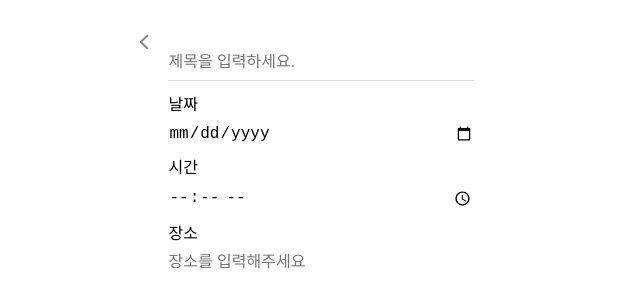
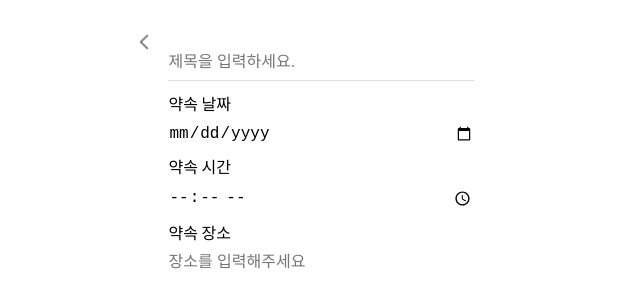
Before and after one commit to Elephant24456/Univap, a React (Create React App) app in the folder front/: page /write in a window 1280 px wide. Shown: the top 284 px of the page, without its empty margins (319-959 px from the left). Built offline with nearby package versions, Linux system fonts and the light colour scheme.

Commit message:
Fix: 날짜 -> 약속 날짜, runtime Error 뜨는거 해결

```diff
--- a/front/src/components/EditPostModal.jsx
+++ b/front/src/components/EditPostModal.jsx
@@ -51,7 +51,7 @@ const EditPostModal = ({ post, onSave, onClose }) => {
           <hr />
         </div>
         <div className="input-group">
-          <label>날짜</label>
+          <label>약속 날짜</label>
           <input
             type="date"
             value={date}
@@ -59,7 +59,7 @@ const EditPostModal = ({ post, onSave, onClose }) => {
           />
         </div>
         <div className="input-group">
-          <label>시간</label>
+          <label>약속 시간</label>
           <input
             type="time"
             value={time}
@@ -67,7 +67,7 @@ const EditPostModal = ({ post, onSave, onClose }) => {
           />
         </div>
         <div className="input-group">
-          <label>장소</label>
+          <label>약속 장소</label>
           <input
             type="text"
             placeholder="장소를 입력해주세요"
--- a/front/src/pages/ChatList.jsx
+++ b/front/src/pages/ChatList.jsx
@@ -1,38 +1,40 @@
-import React from "react";
-import Header from "../components/Header";
-import BottomNavBar from "../components/BottomNavBar";
-import "./ChatList.css";
+import Header from '../components/Header';
+import BottomNavBar from '../components/BottomNavBar';
+import './ChatList.css';
+import React, { useState } from 'react';
 
 const ChatList = () => {
+  const [activeTab, setActiveTab] = useState('chatlist');
+
   //임시 채팅방 데이터
   const chatData = [
     {
       id: 1,
-      name: "홍길동",
-      message: "뭐먹음",
-      time: "오전 4:43",
-      date: "2025/03/31, 12:00",
+      name: '홍길동',
+      message: '뭐먹음',
+      time: '오전 4:43',
+      date: '2025/03/31, 12:00',
     },
     {
       id: 2,
-      name: "홍길동",
-      message: "뭘봐",
-      time: "오전 4:43",
-      date: "2025/03/31, 12:00",
+      name: '홍길동',
+      message: '뭘봐',
+      time: '오전 4:43',
+      date: '2025/03/31, 12:00',
     },
     {
       id: 3,
-      name: "홍길동",
-      message: "수군수군수군",
-      time: "오전 4:43",
-      date: "2025/03/31, 12:00",
+      name: '홍길동',
+      message: '수군수군수군',
+      time: '오전 4:43',
+      date: '2025/03/31, 12:00',
     },
     {
       id: 4,
-      name: "홍길동",
-      message: "이야야야야ㅑ야야야",
-      time: "오전 4:43",
-      date: "2025/03/31, 12:00",
+      name: '홍길동',
+      message: '이야야야야ㅑ야야야',
+      time: '오전 4:43',
+      date: '2025/03/31, 12:00',
     },
   ];
 
@@ -58,7 +60,7 @@ const ChatList = () => {
           ))}
         </div>
       </div>
-      <BottomNavBar />
+      <BottomNavBar activeTab={activeTab} setActiveTab={setActiveTab} />
     </>
   );
 };
--- a/front/src/pages/PostDetailModal.jsx
+++ b/front/src/pages/PostDetailModal.jsx
@@ -52,15 +52,15 @@ const PostDetailModal = ({ postId, onClose }) => {
         </div>
         <h2 className="modal-title-text">{post.title}</h2>
         <div className="detail-item">
-          <span className="label">날짜</span>
+          <span className="label">약속 날짜</span>
           <span className="label-info">{post.date}</span>
         </div>
         <div className="detail-item">
-          <span className="label">시간</span>
+          <span className="label">약속 시간</span>
           <span className="label-info">{post.time}</span>
         </div>
         <div className="detail-item">
-          <span className="label">장소</span>
+          <span className="label">약속 장소</span>
           <span className="label-info">{post.location}</span>
         </div>
         <div className="detail-item">
--- a/front/src/pages/Write.jsx
+++ b/front/src/pages/Write.jsx
@@ -87,7 +87,7 @@ const Write = () => {
           <hr />
         </div>
         <div className="input-group">
-          <label>날짜</label>
+          <label>약속 날짜</label>
           <input
             type="date"
             value={date}
@@ -95,7 +95,7 @@ const Write = () => {
           />
         </div>
         <div className="input-group">
-          <label>시간</label>
+          <label>약속 시간</label>
           <input
             type="time"
             value={time}
@@ -103,7 +103,7 @@ const Write = () => {
           />
         </div>
         <div className="input-group">
-          <label>장소</label>
+          <label>약속 장소</label>
           <input
             type="text"
             placeholder="장소를 입력해주세요"
```
Also changed, not shown: 2 other files (tests, documents, lock files or other folders).
